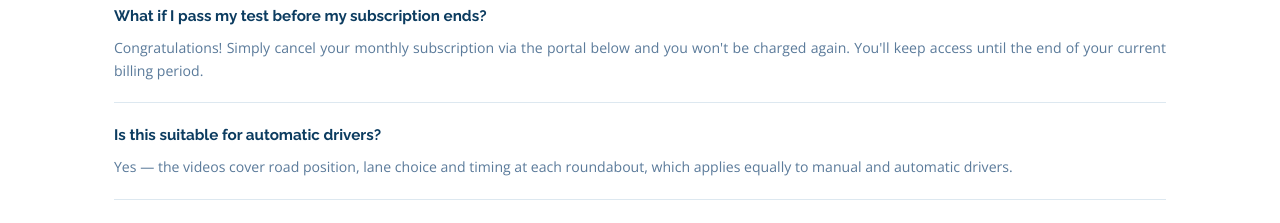
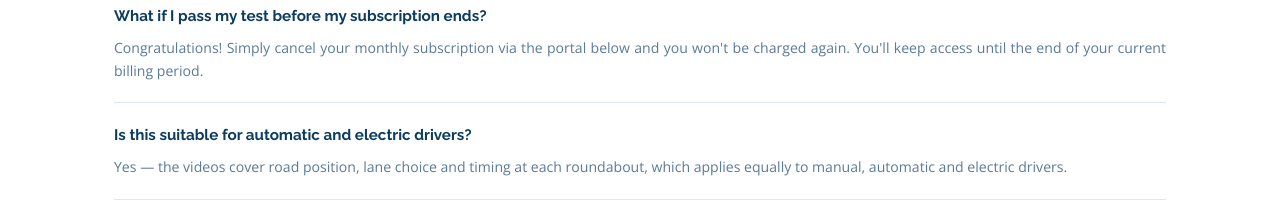
Before and after one commit to mikehinton-wq/mods-website, a React (Vite) app: page /members in a window 1280 px wide. Shown: the part 9640-9863 px from the top of the page. Built offline with nearby package versions, Linux system fonts and the light colour scheme.

Commit message:
Update site

```diff
--- a/src/pages/Members.jsx
+++ b/src/pages/Members.jsx
@@ -290,7 +290,7 @@ export default function Members() {
             { q: 'What happens after I subscribe?', a: 'You\'ll receive a confirmation email from Stripe. You can then return to this page and watch all 63 videos straight away.' },
             { q: 'Can I cancel anytime?', a: 'Yes — monthly subscribers can cancel at any time with no penalty. To cancel, click the "Manage my subscription" button below, enter the email address you used to subscribe, and you\'ll receive a one-time login link. Once logged in, select Cancel subscription. You won\'t be charged again after cancelling and you\'ll keep access until the end of your current billing period.' },
             { q: 'What if I pass my test before my subscription ends?', a: 'Congratulations! Simply cancel your monthly subscription via the portal below and you won\'t be charged again. You\'ll keep access until the end of your current billing period.' },
-            { q: 'Is this suitable for automatic drivers?', a: 'Yes — the videos cover road position, lane choice and timing at each roundabout, which applies equally to manual and automatic drivers.' },
+            { q: 'Is this suitable for automatic and electric drivers?', a: 'Yes — the videos cover road position, lane choice and timing at each roundabout, which applies equally to manual, automatic and electric drivers.' },
             { q: 'Will new videos be added?', a: 'Yes — additional roundabouts and approaches will be added over time. All subscribers automatically get access to new videos as soon as they\'re published at no extra cost.' },
             { q: 'Can I watch the videos on my phone?', a: 'Yes — the members page and all videos are fully optimised for mobile. Watch on your phone, tablet or laptop, wherever you are.' },
             { q: 'Is there a money back guarantee?', a: 'Yes — if you\'re not happy within the first 7 days, email us at mike@mikehintondrivingschool.co.uk and we\'ll issue a full refund. No questions asked.' },
```
